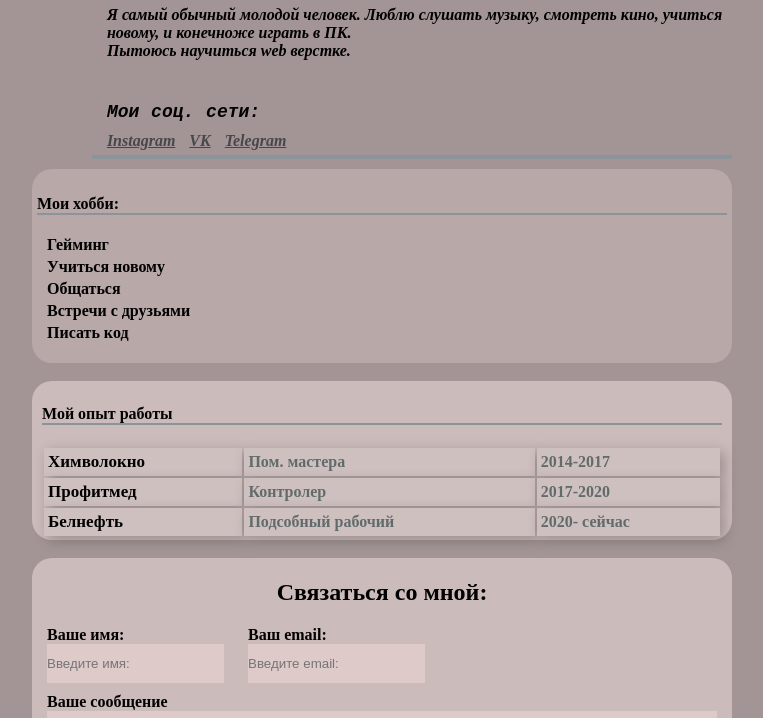
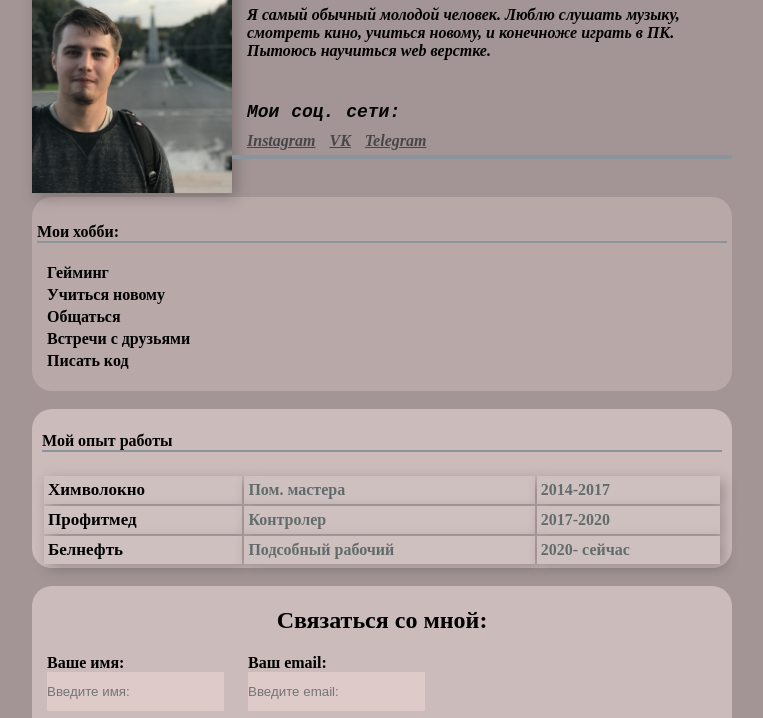
Before and after one commit to Silensevdv/Project, a plain HTML site: page index.htm in a window 1280 px wide. Shown: the part 112-830 px from the top of the page, without its empty margins (258-1021 px from the left). Drawn offline with Linux system fonts and the light colour scheme; a web font is replaced by a local one.

Commit message:
Update index.htm

```diff
--- a/index.htm
+++ b/index.htm
@@ -22,7 +22,7 @@
     <div class="conteiner">
         <div class="info">
             <div>
-                    <img class="avatar q1" src="Project/Img//My_photo.jpg"  alt="My photo">
+                    <img class="avatar q1" src="My_photo.jpg"  alt="My photo">
             </div>
 
             <div class="q1">
```
